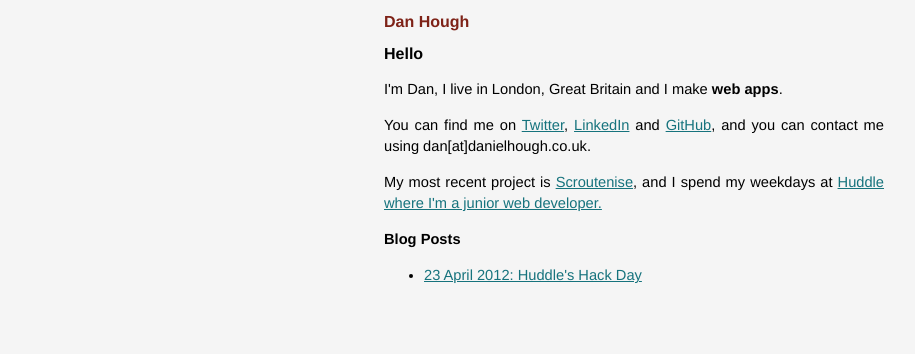
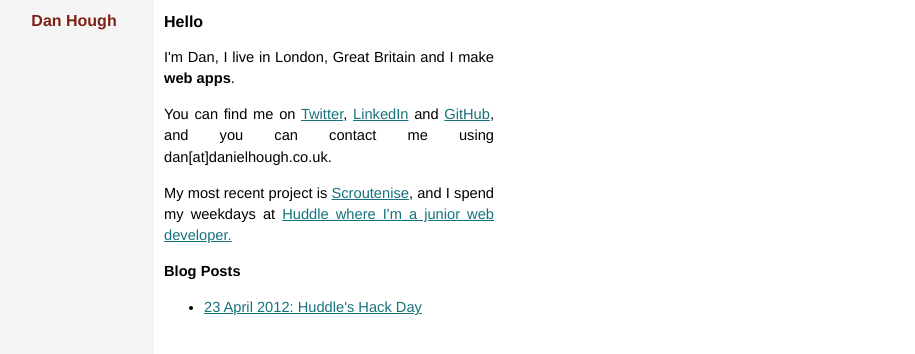
Before and after one commit to basicallydan/danhough.com, a Jekyll site: the page built from index.html, in a window 1280 px wide. Shown: the top 354 px of the page, without its empty margins (6-921 px from the left). Built offline with Jekyll 4.4.1, drawn with Linux system fonts in a browser that asks for light colours.

Commit message:
Changed layout a little bit

```diff
--- a/_layouts/default.html
+++ b/_layouts/default.html
@@ -4,10 +4,10 @@
     <meta http-equiv="content-type" content="text/html; charset=utf-8" />
     <title>{{ page.title }}</title>
     <meta name="author" content="Daniel Hough" />
-    <link rel="stylesheet" href="/css/main.css" />
-    <script src="/lib/lightbox/js/jquery-1.7.2.min.js"></script>
-    <script src="/lib/lightbox/js/lightbox.js"></script>
-    <link href="/lib/lightbox/css/lightbox.css" rel="stylesheet" />
+    <link rel="stylesheet" href="css/main.css" />
+    <script src="lib/lightbox/js/jquery-1.7.2.min.js"></script>
+    <script src="lib/lightbox/js/lightbox.js"></script>
+    <link href="lib/lightbox/css/lightbox.css" rel="stylesheet" />
   </head>
 
   <body>
@@ -20,7 +20,9 @@
           </a>
         </h1>
       </div>
-      {{ content }}
+      <div class="body">
+        {{ content }}
+      </div>
       <div class="footer">
       </div>
     </div>
--- a/css/main.css
+++ b/css/main.css
@@ -4,10 +4,7 @@ body {
   font:11pt helvetica,arial,sans-serif;
   line-height:16pt;
   background-color:whitesmoke;
-}
-
-a.thumbnail {
-  display:inline-block;
+  background-color:#fff;
 }
 
 a.thumbnail img {
@@ -39,8 +36,30 @@ h3 {
   font-weight:bold;
 }
 
+div.header {
+  float:left;
+  width:160px;
+  background-color:whitesmoke;
+  position:absolute;
+  bottom:0;
+  top:0;
+}
+
+div.header h1.title {
+  margin:10px auto;
+  display:block;
+  width:140px;
+  text-align:center;
+}
+
+div.body {
+  margin-left:160px;
+  padding-left:10px;
+  background-color:#fff;
+}
+
 .container {
-  margin: 0 auto;
+  margin: 0 0;
   max-width:500px;
 }
 
```
Also changed, not shown: 3 other files.
